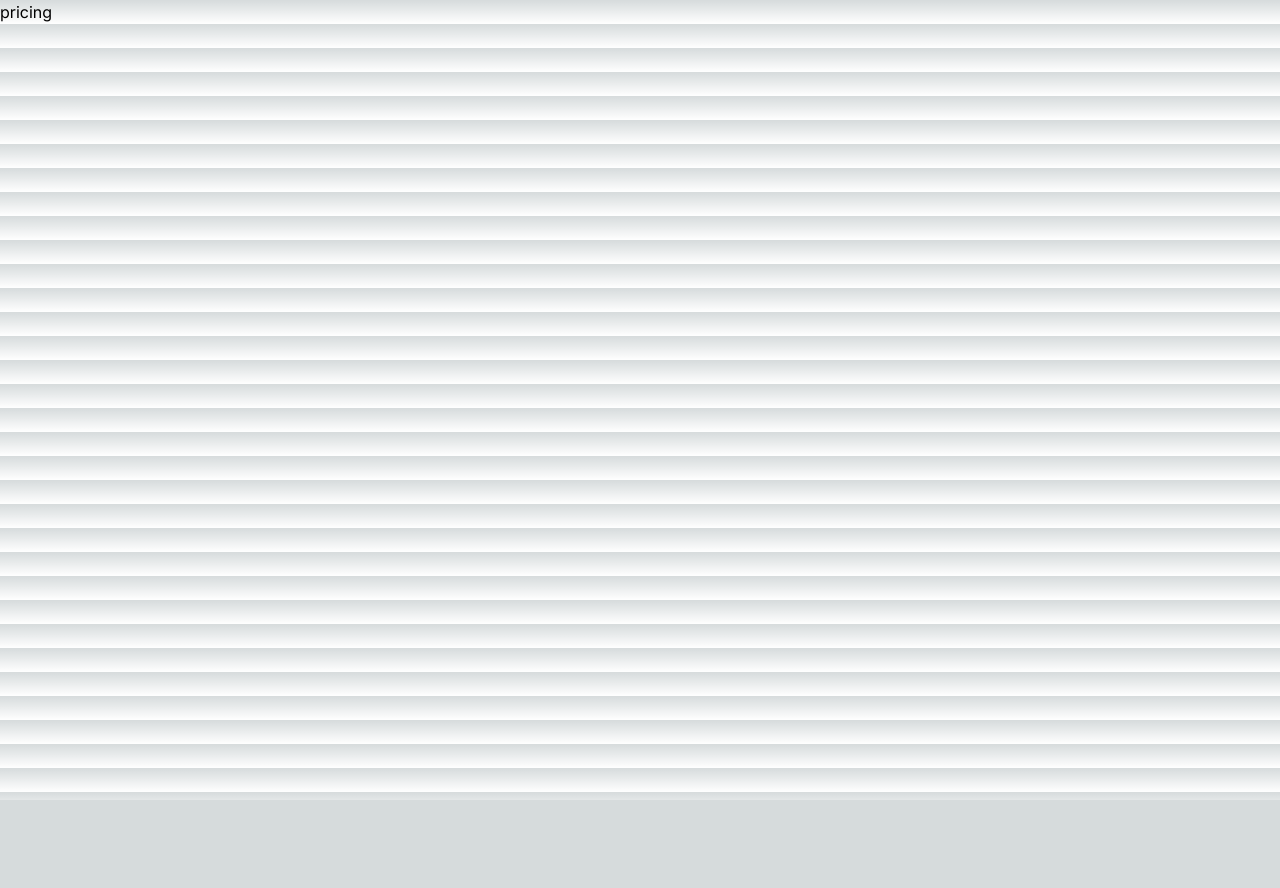
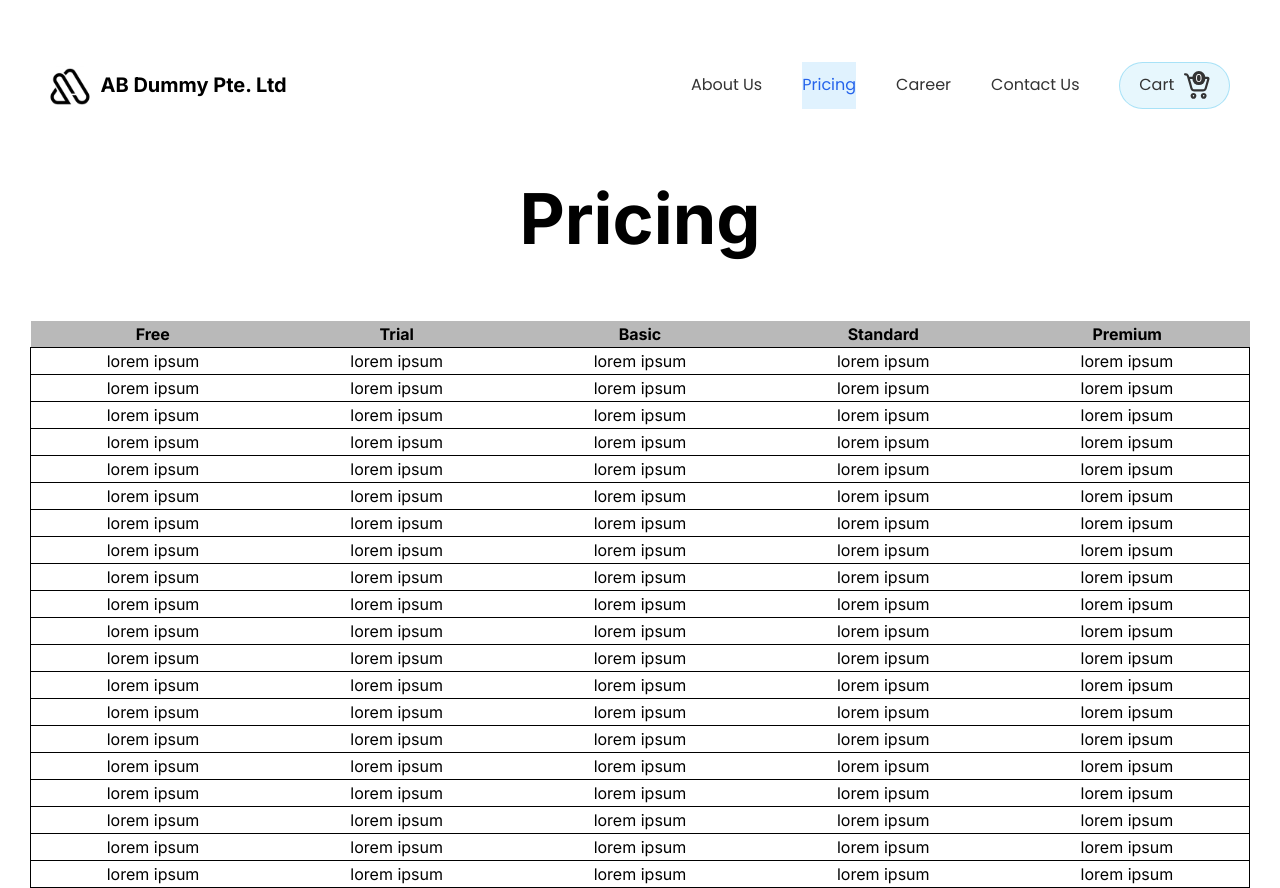
Before and after one commit to vihangkale/refy-assignment, a Next.js app: page /pricing in a window 1280 px wide. Before the commit the page ends 800 px from the top, so only its background shows below. Built offline with nearby package versions, Linux system fonts and the light colour scheme.

Commit message:
pricing page completed

```diff
--- a/app/layout.js
+++ b/app/layout.js
@@ -1,6 +1,7 @@
 import { Inter } from "next/font/google";
 import "./globals.css";
-
+import NavBar from "./ui/nav";
+import MobileNav from "./ui/mobileNav";
 const inter = Inter({ subsets: ["latin"] });
 
 export const metadata = {
@@ -11,7 +12,11 @@ export const metadata = {
 export default function RootLayout({ children }) {
   return (
     <html lang="en">
-      <body className={inter.className}>{children}</body>
+      <body className={inter.className}>
+        <NavBar />
+        <MobileNav />
+        {children}
+      </body>
     </html>
   );
 }
--- a/app/page.js
+++ b/app/page.js
@@ -1,15 +1,11 @@
-import NavBar from "./ui/landing/nav";
 import Section1 from "./ui/landing/section1";
 import Section2 from "./ui/landing/section2";
 import Section3 from "./ui/landing/section3";
 import Section4 from "./ui/landing/section4";
 import Footer from "./ui/landing/footer";
-import MobileNav from "./ui/landing/mobileNav";
 export default function Home() {
   return (
     <main className="min-h-screen pt-10 px-[30px] bg-white">
-      <NavBar />
-      <MobileNav />
       <Section1 />
       <Section2 />
       <Section3 />
--- a/app/pricing/page.jsx
+++ b/app/pricing/page.jsx
@@ -1,3 +1,175 @@
+import Heading from "../ui/heading";
+import Table from "../ui/pricing/table";
+const header = [
+  {
+    title: "Free",
+    value: "free",
+  },
+  {
+    title: "Trial",
+    value: "trial",
+  },
+  {
+    title: "Basic",
+    value: "basic",
+  },
+
+  {
+    title: "Standard",
+    value: "standard",
+  },
+  {
+    title: "Premium",
+    value: "premium",
+  },
+];
+const data = [
+  {
+    free: "lorem ipsum",
+    trial: "lorem ipsum",
+    basic: "lorem ipsum",
+    premium: "lorem ipsum",
+    standard: "lorem ipsum",
+  },
+  {
+    free: "lorem ipsum",
+    trial: "lorem ipsum",
+    basic: "lorem ipsum",
+    premium: "lorem ipsum",
+    standard: "lorem ipsum",
+  },
+  {
+    free: "lorem ipsum",
+    trial: "lorem ipsum",
+    basic: "lorem ipsum",
+    premium: "lorem ipsum",
+    standard: "lorem ipsum",
+  },
+  {
+    free: "lorem ipsum",
+    trial: "lorem ipsum",
+    basic: "lorem ipsum",
+    premium: "lorem ipsum",
+    standard: "lorem ipsum",
+  },
+  {
+    free: "lorem ipsum",
+    trial: "lorem ipsum",
+    basic: "lorem ipsum",
+    premium: "lorem ipsum",
+    standard: "lorem ipsum",
+  },
+  {
+    free: "lorem ipsum",
+    trial: "lorem ipsum",
+    basic: "lorem ipsum",
+    premium: "lorem ipsum",
+    standard: "lorem ipsum",
+  },
+  {
+    free: "lorem ipsum",
+    trial: "lorem ipsum",
+    basic: "lorem ipsum",
+    premium: "lorem ipsum",
+    standard: "lorem ipsum",
+  },
+  {
+    free: "lorem ipsum",
+    trial: "lorem ipsum",
+    basic: "lorem ipsum",
+    premium: "lorem ipsum",
+    standard: "lorem ipsum",
+  },
+  {
+    free: "lorem ipsum",
+    trial: "lorem ipsum",
+    basic: "lorem ipsum",
+    premium: "lorem ipsum",
+    standard: "lorem ipsum",
+  },
+  {
+    free: "lorem ipsum",
+    trial: "lorem ipsum",
+    basic: "lorem ipsum",
+    premium: "lorem ipsum",
+    standard: "lorem ipsum",
+  },
+  {
+    free: "lorem ipsum",
+    trial: "lorem ipsum",
+    basic: "lorem ipsum",
+    premium: "lorem ipsum",
+    standard: "lorem ipsum",
+  },
+  {
+    free: "lorem ipsum",
+    trial: "lorem ipsum",
+    basic: "lorem ipsum",
+    premium: "lorem ipsum",
+    standard: "lorem ipsum",
+  },
+  {
+    free: "lorem ipsum",
+    trial: "lorem ipsum",
+    basic: "lorem ipsum",
+    premium: "lorem ipsum",
+    standard: "lorem ipsum",
+  },
+  {
+    free: "lorem ipsum",
+    trial: "lorem ipsum",
+    basic: "lorem ipsum",
+    premium: "lorem ipsum",
+    standard: "lorem ipsum",
+  },
+  {
+    free: "lorem ipsum",
+    trial: "lorem ipsum",
+    basic: "lorem ipsum",
+    premium: "lorem ipsum",
+    standard: "lorem ipsum",
+  },
+  {
+    free: "lorem ipsum",
+    trial: "lorem ipsum",
+    basic: "lorem ipsum",
+    premium: "lorem ipsum",
+    standard: "lorem ipsum",
+  },
+  {
+    free: "lorem ipsum",
+    trial: "lorem ipsum",
+    basic: "lorem ipsum",
+    premium: "lorem ipsum",
+    standard: "lorem ipsum",
+  },
+  {
+    free: "lorem ipsum",
+    trial: "lorem ipsum",
+    basic: "lorem ipsum",
+    premium: "lorem ipsum",
+    standard: "lorem ipsum",
+  },
+  {
+    free: "lorem ipsum",
+    trial: "lorem ipsum",
+    basic: "lorem ipsum",
+    premium: "lorem ipsum",
+    standard: "lorem ipsum",
+  },
+  {
+    free: "lorem ipsum",
+    trial: "lorem ipsum",
+    basic: "lorem ipsum",
+    premium: "lorem ipsum",
+    standard: "lorem ipsum",
+  },
+];
 export default function Page() {
-  return <>pricing</>;
+  return (
+    <div className="flex flex-col gap-y-[60px] text-center pt-[175.51px] px-[30px] bg-white">
+      <Heading text="Pricing" />
+      <Table header={header} data={data} />
+    </div>
+  );
 }
--- /dev/null
+++ b/app/ui/heading.jsx
@@ -0,0 +1,5 @@
+export default function Heading({ text }) {
+  return (
+    <p className="font-bold text-[70px] leading-[85px] text[#162251]">{text}</p>
+  );
+}
--- a/app/ui/landing/nav.jsx
+++ /dev/null
@@ -1,18 +0,0 @@
-import CompanyLogo from "../company-logo";
-import NavLinks from "./navlinks";
-import Link from "next/link";
-
-export default function NavBar() {
-  return (
-    <nav className="h-[87.63px] bg-white rounded-[50px] p-5 fixed inset-x-[30px] top-[41.5px] z-10 hidden md:block">
-      <div className="flex h-full justify-between">
-        <Link className="flex justify-start" href="/">
-          <CompanyLogo />
-        </Link>
-        <div className="flex gap-x-10">
-          <NavLinks />
-        </div>
-      </div>
-    </nav>
-  );
-}
--- a/app/ui/landing/mobileNav.js
+++ b/app/ui/mobileNav.js
@@ -2,7 +2,7 @@
 import { useState } from "react";
 import Link from "next/link";
 import clsx from "clsx";
-import { poppins } from "../font";
+import { poppins } from "./font";
 import { usePathname } from "next/navigation";
 const links = [
   {
@@ -50,14 +50,14 @@ export default function MobileNav() {
         </svg>
       </button>
       {isMenu && (
-        <div className="flex flex-col w-full">
+        <div class="flex flex-col w-full">
           {links.map((link) => {
             const { name, href, className } = link ?? {};
             return (
               <Link
                 key={name}
                 href={href}
-                className={clsx(
+                class={clsx(
                   `${poppins.className} ${
                     className ? className : ""
                   } flex grow items-center justify-center text-base font-normal	leading-[26px] text-[#333333] px-[1rem] py-[14px] hover:bg-[#ddd]`,
--- /dev/null
+++ b/app/ui/nav.jsx
@@ -0,0 +1,18 @@
+import CompanyLogo from "./company-logo";
+import NavLinks from "./navlinks";
+import Link from "next/link";
+
+export default function NavBar() {
+  return (
+    <nav class="h-[87.63px] bg-white rounded-[50px] p-5 fixed inset-x-[30px] top-[41.5px] z-10 hidden md:block">
+      <div class="flex h-full justify-between">
+        <Link class="flex justify-start" href="/">
+          <CompanyLogo />
+        </Link>
+        <div class="flex gap-x-10">
+          <NavLinks />
+        </div>
+      </div>
+    </nav>
+  );
+}
--- a/app/ui/landing/navlinks.jsx
+++ b/app/ui/navlinks.jsx
@@ -1,9 +1,9 @@
 "use client";
-import { poppins } from "../font";
+import { poppins } from "./font";
 import Link from "next/link";
 import { usePathname } from "next/navigation";
 import clsx from "clsx";
-import cart from "../../assets/cart.svg";
+import cart from "../assets/cart.svg";
 import Image from "next/image";
 
 // Map of links to display in the side navigation.
--- /dev/null
+++ b/app/ui/pricing/table.jsx
@@ -0,0 +1,20 @@
+export default function table({ header, data }) {
+  return (
+    <table>
+      <thead className="bg-[#B9B9B9] p-2">
+        {header?.map(({ title, value }, id) => (
+          <th key={value}>{title}</th>
+        ))}
+      </thead>
+      <tbody>
+        {data?.map((obj, idx) => (
+          <tr className="border border-solid border-[#000000]">
+            {header?.map(({ value }) => (
+              <td key={idx}>{obj[value]}</td>
+            ))}
+          </tr>
+        ))}
+      </tbody>
+    </table>
+  );
+}
--- a/package.json
+++ b/package.json
@@ -10,6 +10,7 @@
   },
   "dependencies": {
     "clsx": "^2.1.1",
+    "framer-motion": "^11.1.7",
     "next": "14.2.3",
     "react": "^18",
     "react-dom": "^18"
```
Also changed, not shown: 1 other file (tests, documents, lock files or other folders).
